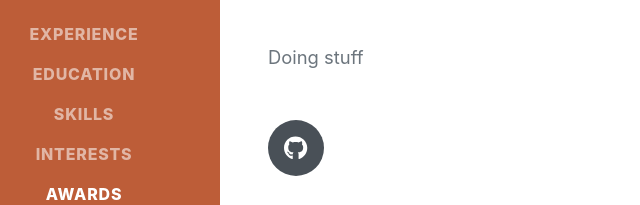
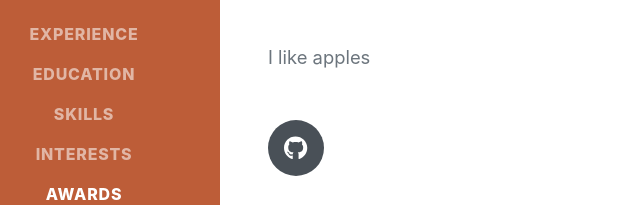
Before and after one commit to YeongjunBae/Resume, a plain HTML site: page index.html in a window 1280 px wide. Shown: the part 398-603 px from the top of the page, 52-692 px from the left. Drawn offline with nearby package versions, Linux system fonts and the light colour scheme; a web font is replaced by a local one.

Commit message:
I like apples

```diff
--- a/index.html
+++ b/index.html
@@ -47,7 +47,7 @@
                         137 Winding Creek Unit 137 Old Tappan New Jersey · (201)-306-8602 ·
                         <a href="mailto:yeongjunbae@gmail.com">yeongjunbae@gmail.com</a>
                     </div>
-                    <p class="lead mb-5">Doing stuff</p>
+                    <p class="lead mb-5">I like apples</p>
                     <div class="social-icons">
                         <a class="social-icon" href="https://github.com/YeongjunBae"><i class="fab fa-github"></i></a>
                     </div>
```
